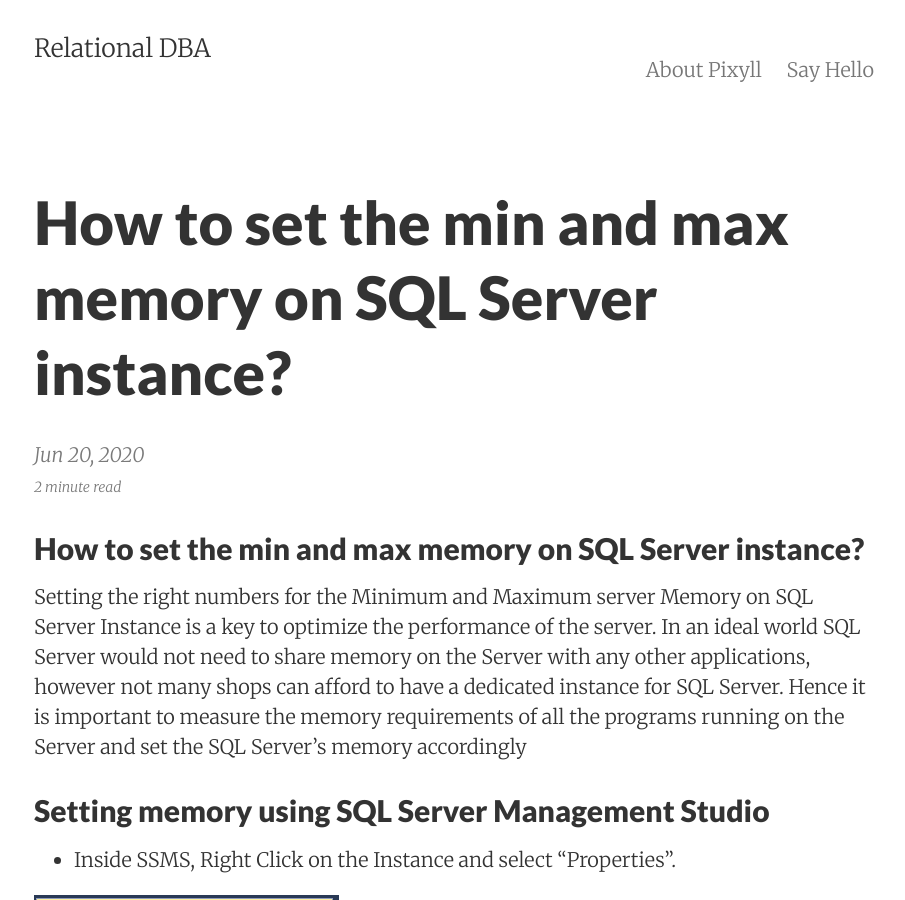
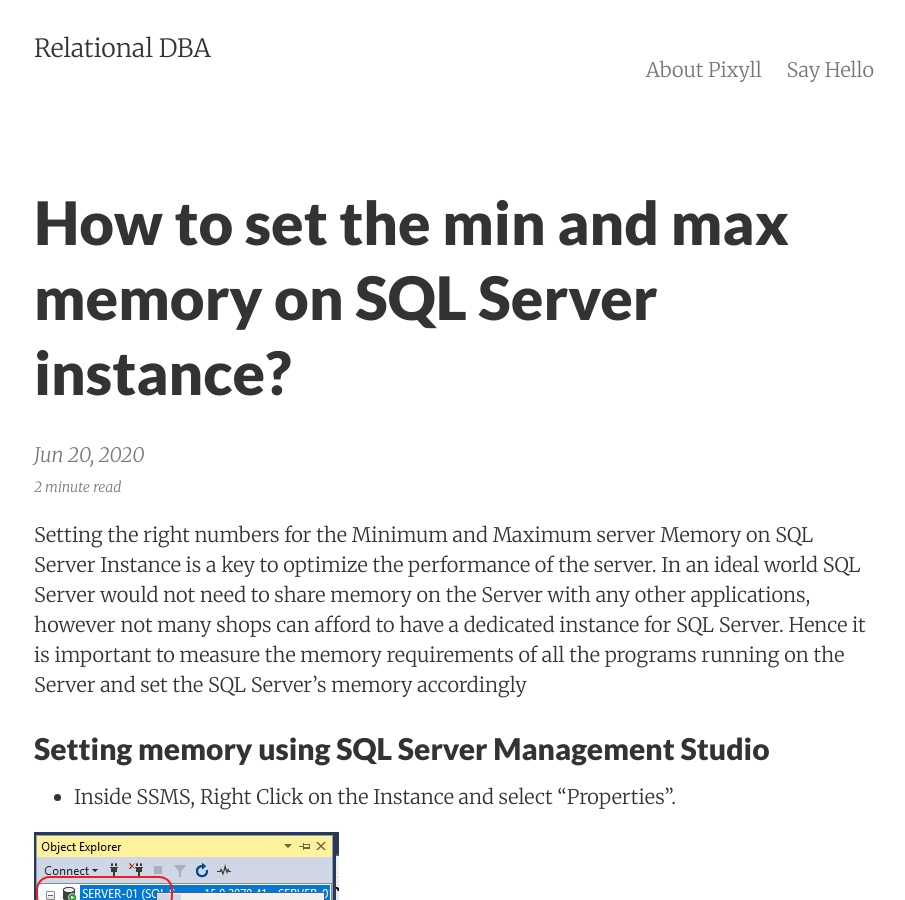
Before and after one commit to relationaldba/relationaldba.github.io, a Jekyll site: the page built from _posts/2020-06-20-How-to-set-the-min-and-max-memory-on-SQL-Server-instance.md, in a window 1280 px wide and 900 px high. Shown: the whole window, without its empty margins (186-1091 px from the left). Built offline with Jekyll 4.4.1, drawn with Linux system fonts in a browser that asks for light colours.

Commit message:
new theme

```diff
--- a/_posts/2020-06-20-How-to-set-the-min-and-max-memory-on-SQL-Server-instance.md
+++ b/_posts/2020-06-20-How-to-set-the-min-and-max-memory-on-SQL-Server-instance.md
@@ -1,11 +1,10 @@
 ---
 layout: post
 title: "How to set the min and max memory on SQL Server instance?"
-subtitle: "SQL/Configuration"
-background: '/img/posts/bg-mssql.png'
+date: 2020-06-20 11:21:29
+summary: "Learn how to configure memory in the SQL Server."
+categories: "SQL/Configuration"
 ---
-
-## How to set the min and max memory on SQL Server instance?
 
 Setting the right numbers for the Minimum and Maximum server Memory on SQL Server Instance is a key to optimize the performance of the server. In an ideal world SQL Server would not need to share memory on the Server with any other applications, however not many shops can afford to have a dedicated instance for SQL Server. Hence it is important to measure the memory requirements of all the programs running on the Server and set the SQL Server’s memory accordingly
 
```
